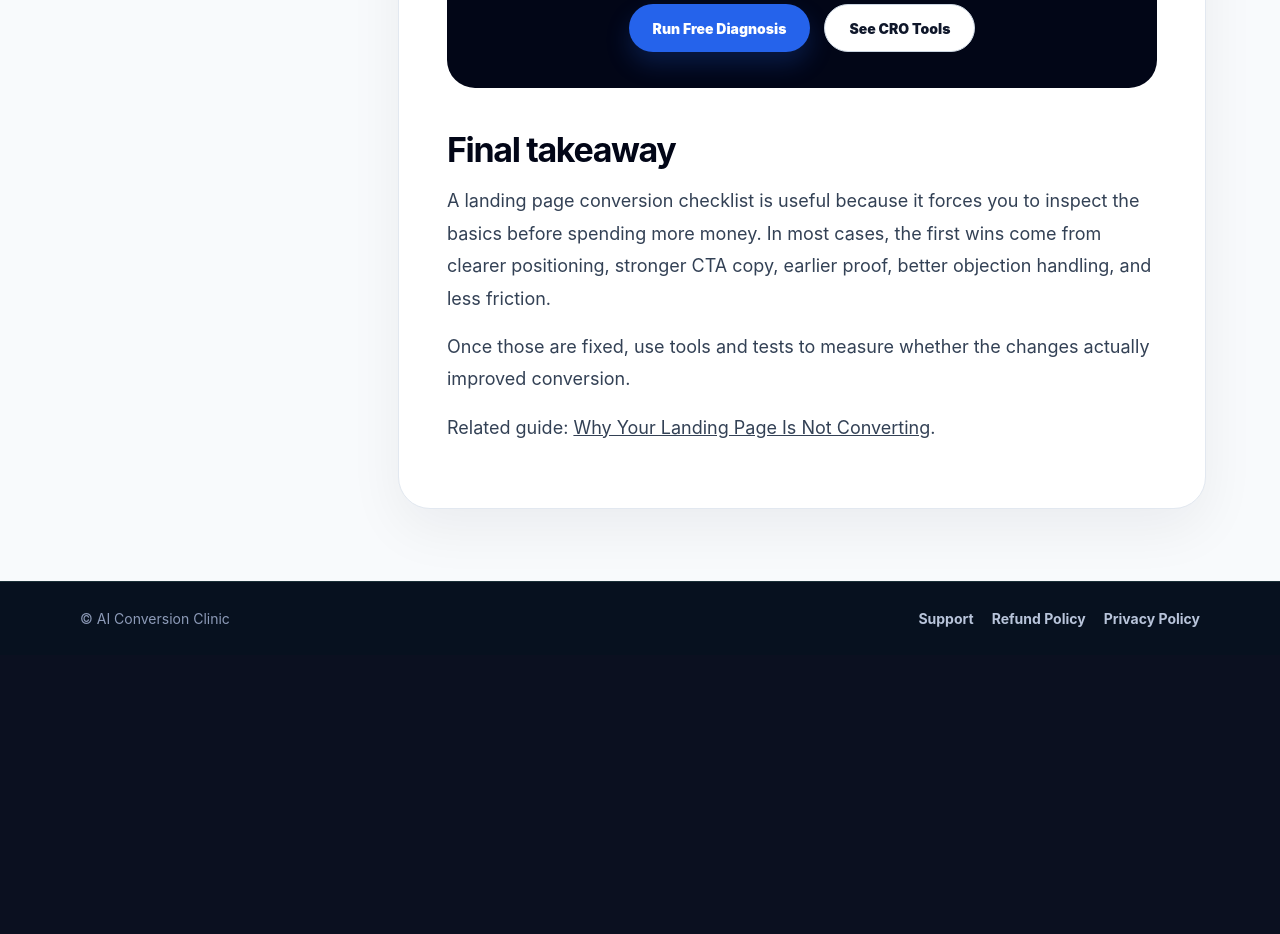
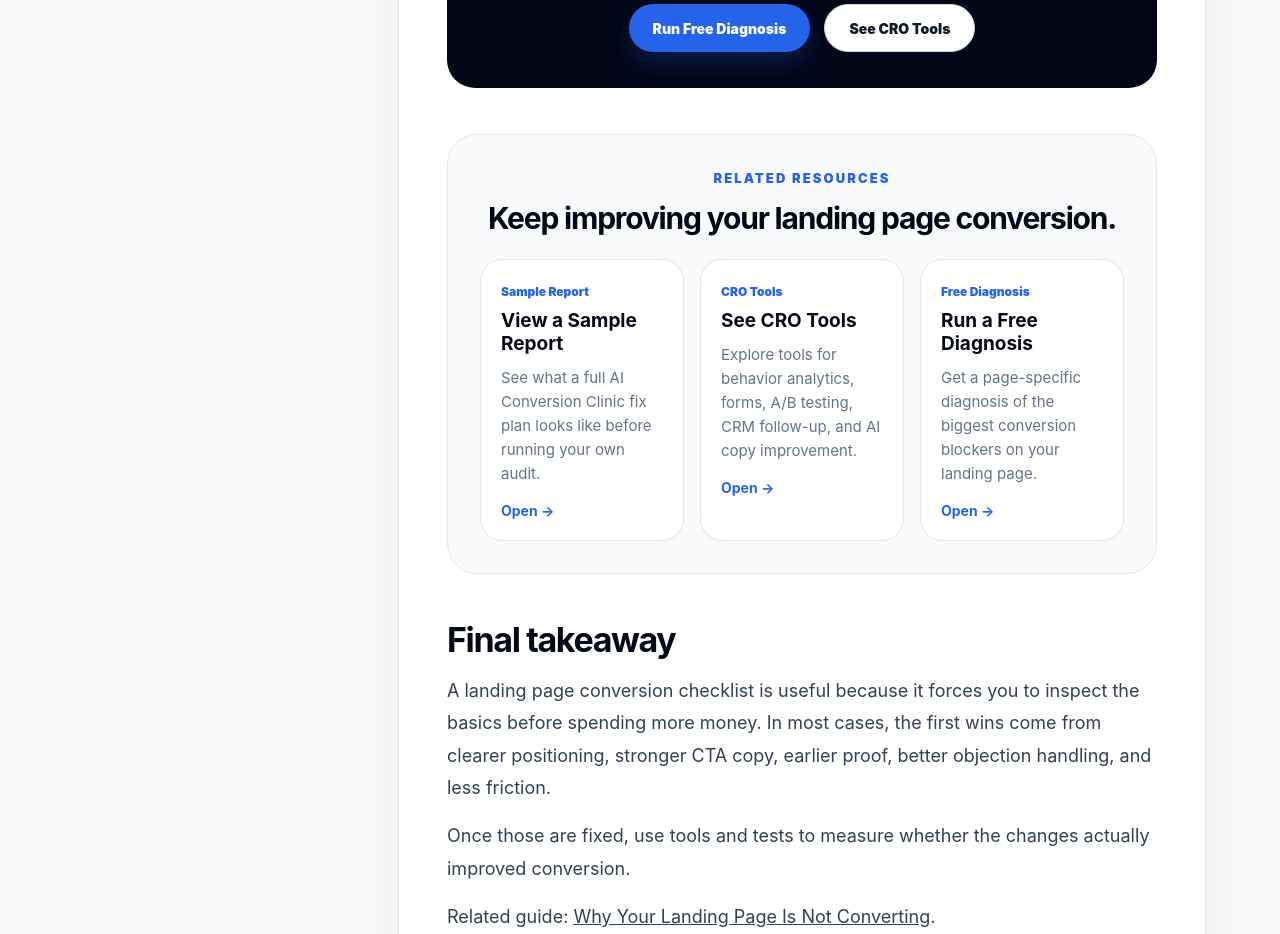
Before and after one commit to haiyangr-cmyk/ai-conversion-clinic, a Next.js app: page /blog/landing-page-conversion-checklist in a window 1280 px wide. Shown: the part 5800-6734 px from the top of the page. Before the commit the page ends 6455 px from the top, so only its background shows below. Built offline with nearby package versions, Linux system fonts and the light colour scheme.

Commit message:
Add related resources to blog guides

```diff
--- /dev/null
+++ b/app/blog/RelatedResources.tsx
@@ -0,0 +1,48 @@
+import Link from "next/link";
+import styles from "./blog.module.css";
+
+const resources = [
+  {
+    title: "View a Sample Report",
+    description:
+      "See what a full AI Conversion Clinic fix plan looks like before running your own audit.",
+    href: "/sample-report",
+    label: "Sample Report",
+  },
+  {
+    title: "See CRO Tools",
+    description:
+      "Explore tools for behavior analytics, forms, A/B testing, CRM follow-up, and AI copy improvement.",
+    href: "/tools",
+    label: "CRO Tools",
+  },
+  {
+    title: "Run a Free Diagnosis",
+    description:
+      "Get a page-specific diagnosis of the biggest conversion blockers on your landing page.",
+    href: "/#audit-form",
+    label: "Free Diagnosis",
+  },
+];
+
+export default function RelatedResources() {
+  return (
+    <section className={styles.relatedResources}>
+      <div className={styles.relatedHeader}>
+        <p>Related resources</p>
+        <h2>Keep improving your landing page conversion.</h2>
+      </div>
+
+      <div className={styles.relatedGrid}>
+        {resources.map((item) => (
+          <Link href={item.href} className={styles.relatedCard} key={item.href}>
+            <span>{item.label}</span>
+            <h3>{item.title}</h3>
+            <p>{item.description}</p>
+            <strong>Open →</strong>
+          </Link>
+        ))}
+      </div>
+    </section>
+  );
+}
--- a/app/blog/best-cro-tools-for-small-businesses/page.tsx
+++ b/app/blog/best-cro-tools-for-small-businesses/page.tsx
@@ -1,6 +1,7 @@
 import type { Metadata } from "next";
 import Link from "next/link";
 import styles from "../blog.module.css";
+import RelatedResources from "../RelatedResources";
 
 export const metadata: Metadata = {
   title:
@@ -292,6 +293,8 @@ export default function BestCroToolsForSmallBusinessesPage() {
                 </div>
               </div>
 
+              <RelatedResources />
+
               <h2>Final takeaway</h2>
 
               <p>
--- a/app/blog/blog.module.css
+++ b/app/blog/blog.module.css
@@ -436,3 +436,96 @@
 .numberedList li {
   margin-bottom: 8px;
 }
+
+.relatedResources {
+  margin: 46px 0;
+  border-radius: 30px;
+  background: #f8fafc;
+  border: 1px solid #e2e8f0;
+  padding: 32px;
+}
+
+.relatedHeader {
+  text-align: center;
+  max-width: 680px;
+  margin: 0 auto 24px;
+}
+
+.relatedHeader p {
+  margin: 0 0 10px;
+  color: #2563eb;
+  font-size: 13px;
+  font-weight: 900;
+  text-transform: uppercase;
+  letter-spacing: 0.16em;
+}
+
+.relatedHeader h2 {
+  margin: 0;
+  font-size: 30px;
+  line-height: 1.15;
+  letter-spacing: -0.04em;
+  color: #020617;
+}
+
+.relatedGrid {
+  display: grid;
+  grid-template-columns: repeat(3, minmax(0, 1fr));
+  gap: 16px;
+}
+
+.relatedCard {
+  display: block;
+  background: #ffffff;
+  border: 1px solid #e2e8f0;
+  border-radius: 22px;
+  padding: 20px;
+  color: inherit;
+  text-decoration: none;
+  transition: 0.18s ease;
+}
+
+.relatedCard:hover {
+  transform: translateY(-2px);
+  box-shadow: 0 18px 45px rgba(15, 23, 42, 0.08);
+}
+
+.relatedCard span {
+  color: #2563eb;
+  font-size: 12px;
+  font-weight: 900;
+}
+
+.relatedCard h3 {
+  margin: 10px 0 0;
+  font-size: 19px;
+  line-height: 1.2;
+}
+
+.relatedCard p {
+  margin: 10px 0 14px;
+  color: #64748b;
+  font-size: 15px;
+  line-height: 1.6;
+}
+
+.relatedCard strong {
+  color: #2563eb;
+  font-size: 14px;
+}
+
+@media (max-width: 960px) {
+  .relatedGrid {
+    grid-template-columns: 1fr;
+  }
+}
+
+@media (max-width: 640px) {
+  .relatedResources {
+    padding: 22px;
+  }
+
+  .relatedHeader h2 {
+    font-size: 26px;
+  }
+}
--- a/app/blog/landing-page-conversion-checklist/page.tsx
+++ b/app/blog/landing-page-conversion-checklist/page.tsx
@@ -1,6 +1,7 @@
 import type { Metadata } from "next";
 import Link from "next/link";
 import styles from "../blog.module.css";
+import RelatedResources from "../RelatedResources";
 
 export const metadata: Metadata = {
   title:
@@ -253,6 +254,8 @@ export default function LandingPageConversionChecklistPage() {
                 </div>
               </div>
 
+              <RelatedResources />
+
               <h2>Final takeaway</h2>
 
               <p>
--- a/app/blog/why-your-landing-page-is-not-converting/page.tsx
+++ b/app/blog/why-your-landing-page-is-not-converting/page.tsx
@@ -1,6 +1,7 @@
 import type { Metadata } from "next";
 import Link from "next/link";
 import styles from "../blog.module.css";
+import RelatedResources from "../RelatedResources";
 
 export const metadata: Metadata = {
   title:
@@ -271,6 +272,8 @@ export default function LandingPageNotConvertingArticle() {
                 </div>
               </div>
 
+              <RelatedResources />
+
               <h2>Final takeaway</h2>
 
               <p>
```
